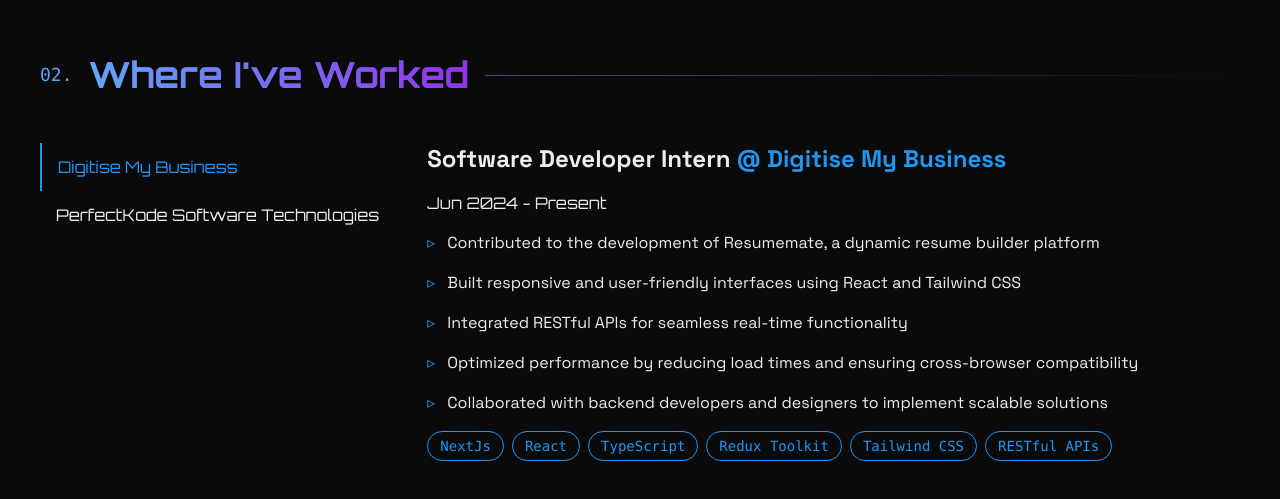
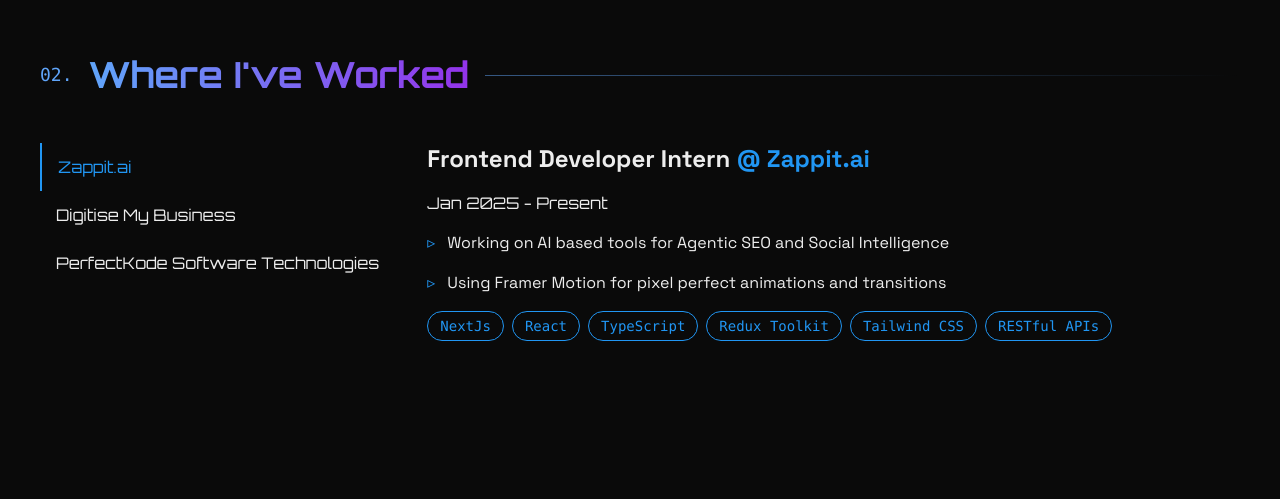
Before and after one commit to aviralsharma07/portfolio, a Next.js app: page / in a window 1280 px wide. Shown: the part 1545-2044 px from the top of the page. Built offline with nearby package versions, Linux system fonts and the light colour scheme; no server answers.

Commit message:
update work exp

```diff
--- a/components/experience/experience.tsx
+++ b/components/experience/experience.tsx
@@ -7,9 +7,17 @@
 
 const experiences = [
   {
+    company: "Zappit.ai",
+    position: "Frontend Developer Intern",
+    date: "Jan 2025 -  Present",
+    description: ["Working on AI based tools for Agentic SEO and Social Intelligence", "Using Framer Motion for pixel perfect animations and transitions"],
+    tech: ["NextJs", "React", "TypeScript", "Redux Toolkit", "Tailwind CSS", "RESTful APIs"],
+    companyLink: "https://zappit.ai",
+  },
+  {
     company: "Digitise My Business",
     position: "Software Developer Intern",
-    date: "Jun 2024 - Present",
+    date: "Jun 2024 - Dec 2024",
     description: ["Contributed to the development of Resumemate, a dynamic resume builder platform", "Built responsive and user-friendly interfaces using React and Tailwind CSS", "Integrated RESTful APIs for seamless real-time functionality", "Optimized performance by reducing load times and ensuring cross-browser compatibility", "Collaborated with backend developers and designers to implement scalable solutions"],
     tech: ["NextJs", "React", "TypeScript", "Redux Toolkit", "Tailwind CSS", "RESTful APIs"],
     companyLink: "https://digitisemybusiness.com",
```
